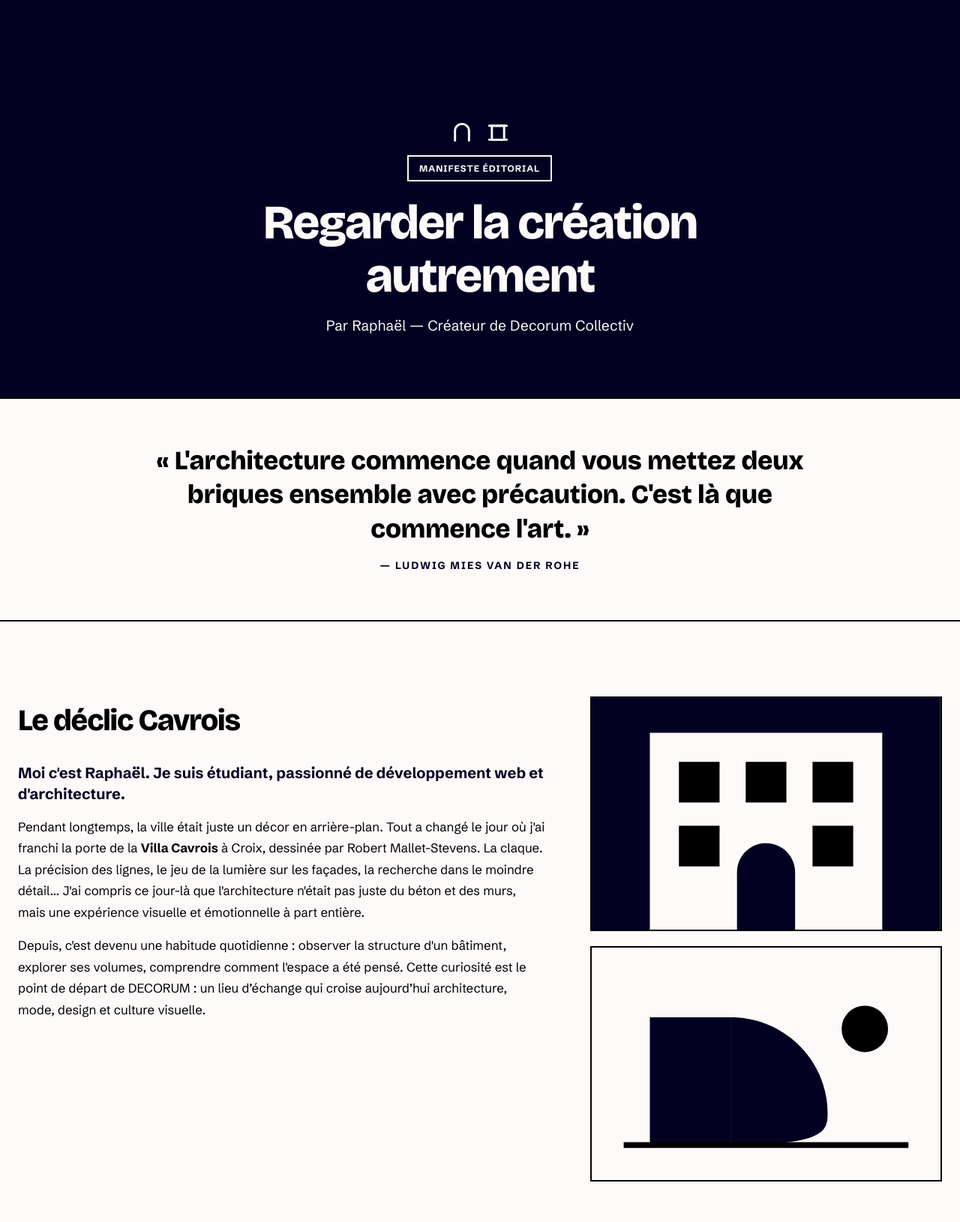
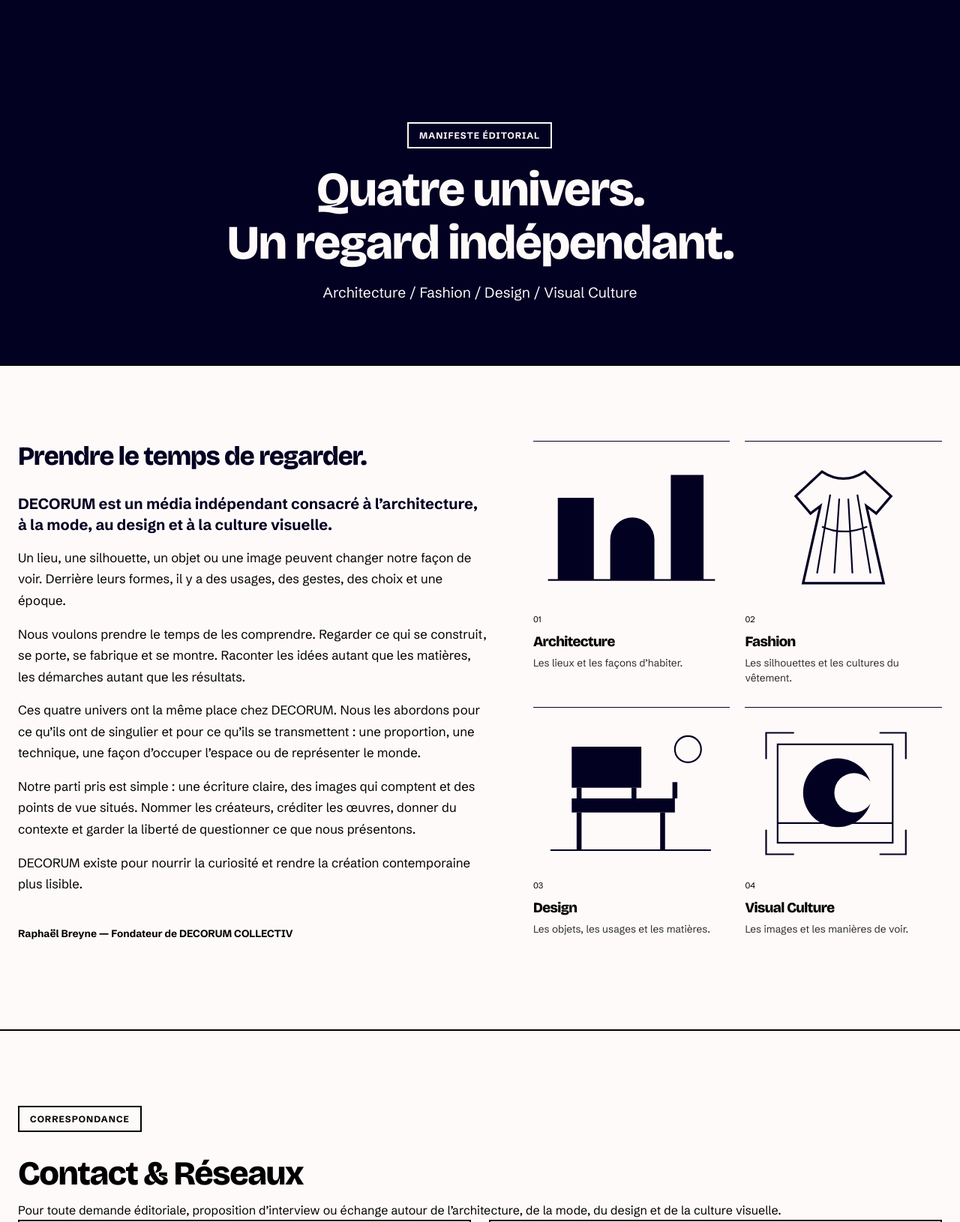
Before and after one commit to akramV2/decorum-collectiv, a website: page index.html in a window 1280 px wide. Shown: the part 2618-4248 px from the top of the page at 75% size. Drawn offline with nearby package versions, Linux system fonts and the light colour scheme; no server answers.

Commit message:
Rewrite DECORUM manifesto around four equal editorial universes

```diff
--- a/index.html
+++ b/index.html
@@ -106,123 +106,25 @@
     </div>
   </section>
 
-  <!-- SECTION MANIFESTO INTÉGRÉE -->
-  <section id="manifesto" class="manifesto-section">
-    <!-- HERO BANNER MANIFESTO -->
-    <div class="manifesto-hero">
-      <div class="container manifesto-hero-content">
-        <div style="display: flex; justify-content: center; gap: 20px; margin-bottom: 16px;">
-          <!-- ICÔNE 1 : ARCHE -->
-          <svg width="28" height="28" viewBox="0 0 24 24" fill="none" stroke="var(--color-bg)" stroke-width="2.5" stroke-linecap="round" stroke-linejoin="round">
-            <path d="M4 21V10a8 8 0 1 1 16 0v11"/>
-          </svg>
-          <!-- ICÔNE 4 : CADRE / LINTEAU -->
-          <svg width="28" height="28" viewBox="0 0 24 24" fill="none" stroke="var(--color-bg)" stroke-width="2.5" stroke-linecap="round" stroke-linejoin="round">
-            <line x1="2" y1="4" x2="22" y2="4"/>
-            <line x1="2" y1="20" x2="22" y2="20"/>
-            <rect x="5" y="4" width="14" height="16"/>
-          </svg>
-        </div>
-        <span class="tag-outline">MANIFESTE ÉDITORIAL</span>
-        <h2 class="manifesto-hero-title">Regarder la création autrement</h2>
-        <p class="manifesto-hero-subtitle">Par Raphaël — Créateur de Decorum Collectiv</p>
+  <!-- MANIFESTE ÉDITORIAL -->
+  <section id="manifesto" class="manifesto-section" aria-labelledby="manifesto-title">
+    <div class="manifesto-hero"><div class="container manifesto-hero-content">
+      <span class="tag-outline">MANIFESTE ÉDITORIAL</span>
+      <h2 id="manifesto-title" class="manifesto-hero-title">Quatre univers.<br>Un regard indépendant.</h2>
+      <p class="manifesto-hero-subtitle">Architecture / Fashion / Design / Visual Culture</p>
+    </div></div>
+    <div class="about-section"><div class="container about-grid manifesto-reading">
+      <div class="about-text"><h3>Prendre le temps de regarder.</h3>
+        <p class="lead-text">DECORUM est un média indépendant consacré à l’architecture, à la mode, au design et à la culture visuelle.</p>
+        <p>Un lieu, une silhouette, un objet ou une image peuvent changer notre façon de voir. Derrière leurs formes, il y a des usages, des gestes, des choix et une époque.</p>
+        <p>Nous voulons prendre le temps de les comprendre. Regarder ce qui se construit, se porte, se fabrique et se montre. Raconter les idées autant que les matières, les démarches autant que les résultats.</p>
+        <p>Ces quatre univers ont la même place chez DECORUM. Nous les abordons pour ce qu’ils ont de singulier et pour ce qu’ils se transmettent : une proportion, une technique, une façon d’occuper l’espace ou de représenter le monde.</p>
+        <p>Notre parti pris est simple : une écriture claire, des images qui comptent et des points de vue situés. Nommer les créateurs, créditer les œuvres, donner du contexte et garder la liberté de questionner ce que nous présentons.</p>
+        <p>DECORUM existe pour nourrir la curiosité et rendre la création contemporaine plus lisible.</p>
+        <p class="manifesto-signature">Raphaël Breyne — Fondateur de DECORUM COLLECTIV</p>
       </div>
-    </div>
-
-    <!-- CITATION CENTRALE -->
-    <div class="manifesto-quote-banner">
-      <div class="container">
-        <blockquote>
-          « L'architecture commence quand vous mettez deux briques ensemble avec précaution. C'est là que commence l'art. »
-        </blockquote>
-        <cite>— Ludwig Mies van der Rohe</cite>
-      </div>
-    </div>
-
-    <!-- GENÈSE DU PROJET & ILLUSTRATIONS SUR MESURE -->
-    <div class="about-section">
-      <div class="container about-grid">
-        <div class="about-text">
-          <h2>Le déclic Cavrois</h2>
-          <p class="lead-text">
-            Moi c'est Raphaël. Je suis étudiant, passionné de développement web et d'architecture.
-          </p>
-          <p>
-            Pendant longtemps, la ville était juste un décor en arrière-plan. Tout a changé le jour où j'ai franchi la porte de la <strong>Villa Cavrois</strong> à Croix, dessinée par Robert Mallet-Stevens. La claque. La précision des lignes, le jeu de la lumière sur les façades, la recherche dans le moindre détail... J'ai compris ce jour-là que l'architecture n'était pas juste du béton et des murs, mais une expérience visuelle et émotionnelle à part entière.
-          </p>
-          <p>
-            Depuis, c'est devenu une habitude quotidienne : observer la structure d'un bâtiment, explorer ses volumes, comprendre comment l'espace a été pensé. Cette curiosité est le point de départ de DECORUM : un lieu d’échange qui croise aujourd’hui architecture, mode, design et culture visuelle.
-          </p>
-        </div>
-
-        <!-- BLOC DEUX ILLUSTRATIONS GÉOMÉTRIQUES VECTORISÉES -->
-        <div class="illustrations-container" style="display: flex; flex-direction: column; gap: 20px;">
-
-          <!-- ILLUSTRATION 1 : BÂTIMENT À PORTE BLEUE -->
-          <div class="illustration-card" style="border: 2px solid var(--encre);">
-            <svg viewBox="0 0 300 200" width="100%" height="auto" xmlns="http://www.w3.org/2000/svg" style="display: block;">
-              <rect width="300" height="200" fill="var(--color-editorial)"/>
-              <rect x="50" y="30" width="200" height="170" fill="var(--color-bg)"/>
-              <!-- Rangée fenêtres haut -->
-              <rect x="75" y="55" width="35" height="35" fill="var(--color-black)"/>
-              <rect x="132.5" y="55" width="35" height="35" fill="var(--color-black)"/>
-              <rect x="190" y="55" width="35" height="35" fill="var(--color-black)"/>
-              <!-- Rangée fenêtres bas -->
-              <rect x="75" y="110" width="35" height="35" fill="var(--color-black)"/>
-              <rect x="190" y="110" width="35" height="35" fill="var(--color-black)"/>
-              <!-- Arche de porte bleue -->
-              <path d="M125 150 C125 136.2 136.2 125 150 125 C163.8 125 175 136.2 175 150 V200 H125 Z" fill="var(--color-editorial)"/>
-            </svg>
-          </div>
-
-          <!-- ILLUSTRATION 2 : MAQUETTE ET SOLEIL -->
-          <div class="illustration-card" style="border: 2px solid var(--encre);">
-            <svg viewBox="0 0 300 200" width="100%" height="auto" xmlns="http://www.w3.org/2000/svg" style="display: block;">
-              <rect width="300" height="200" fill="var(--color-bg)"/>
-              <!-- Carré bleu -->
-              <rect x="50" y="60" width="70" height="110" fill="var(--color-editorial)"/>
-              <!-- Demi-cercle corail -->
-              <path d="M120 60 C165.8 60 203 97.2 203 143 C203 158.5 198.8 170 120 170 V60 Z" fill="var(--color-accent-primary)"/>
-              <!-- Soleil noir -->
-              <circle cx="235" cy="70" r="20" fill="var(--color-black)"/>
-              <!-- Ligne de sol -->
-              <line x1="30" y1="170" x2="270" y2="170" stroke="var(--color-black)" stroke-width="5" stroke-linecap="square"/>
-            </svg>
-          </div>
-
-        </div>
-      </div>
-    </div>
-
-    <!-- PILIERS -->
-    <div class="manifesto-principles container">
-      <h2 style="font-family: var(--font-title); text-align: center; font-size: 2.2rem; margin-top: 60px; margin-bottom: 48px; color: var(--encre);">Ce qu'on cherche à faire</h2>
-      <div class="principles-grid">
-        <article class="principle-card">
-          <span class="principle-number">01</span>
-          <h3>Partager une vision</h3>
-          <p>Créer un espace pour observer les formes, comprendre les objets, les vêtements, les lieux et les images qui composent notre quotidien.</p>
-        </article>
-
-        <article class="principle-card">
-          <span class="principle-number">02</span>
-          <h3>Sortir du jargon</h3>
-          <p>Parler de création de manière claire, directe et visuelle. Donner les clés pour lire un volume, une silhouette, un objet ou une image.</p>
-        </article>
-
-        <article class="principle-card">
-          <span class="principle-number">03</span>
-          <h3>Aller plus loin qu'Insta</h3>
-          <p>Ne pas se contenter d'une jolie photo sur un réseau social. Raconter l’histoire d’une œuvre, l’intention derrière une forme et le contexte de sa création.</p>
-        </article>
-
-        <article class="principle-card">
-          <span class="principle-number">04</span>
-          <h3>Création indépendante</h3>
-          <p>Un média 100 % fait maison, pensé et codé pour offrir une vraie pause de lecture, propre et sans distractions.</p>
-        </article>
-      </div>
-    </div>
+      <nav class="manifesto-worlds" aria-label="Les quatre univers de DECORUM"><a class="manifesto-world" href="architecture.html"><img src="assets/brand/illustration-architecture.svg" alt="" width="240" height="180" loading="lazy"><span class="manifesto-world-number">01</span><h3>Architecture</h3><p>Les lieux et les façons d’habiter.</p></a><a class="manifesto-world" href="fashion.html"><img src="assets/brand/illustration-fashion.svg" alt="" width="240" height="180" loading="lazy"><span class="manifesto-world-number">02</span><h3>Fashion</h3><p>Les silhouettes et les cultures du vêtement.</p></a><a class="manifesto-world" href="design.html"><img src="assets/brand/illustration-design.svg" alt="" width="240" height="180" loading="lazy"><span class="manifesto-world-number">03</span><h3>Design</h3><p>Les objets, les usages et les matières.</p></a><a class="manifesto-world" href="visual-culture.html"><img src="assets/brand/illustration-visual-culture.svg" alt="" width="240" height="180" loading="lazy"><span class="manifesto-world-number">04</span><h3>Visual Culture</h3><p>Les images et les manières de voir.</p></a></nav>
+    </div></div>
   </section>
 
   <!-- SECTION CONTACT -->
--- a/style.css
+++ b/style.css
@@ -1413,3 +1413,15 @@
 .btn-delete:hover { background: var(--color-background); color: var(--color-primary); text-decoration: underline; }
 .map-section .leaflet-control-attribution a { color: var(--color-primary); }
 .map-section .leaflet-popup-content :focus-visible { outline-color: var(--color-primary); }
+
+/* Four equal editorial universes in the manifesto. */
+.manifesto-reading .about-text h3 { font-family: var(--font-title); font-size: clamp(1.6rem,3vw,2.2rem); color: var(--color-primary); line-height: 1.2; margin-bottom: 28px; }
+.manifesto-worlds { display:grid; grid-template-columns:repeat(2,minmax(0,1fr)); gap:28px 20px; }
+.manifesto-world { display:block; border-top:1px solid var(--color-primary); padding-top:16px; }
+.manifesto-world img { width:100%; height:auto; }
+.manifesto-world-number { display:block; font-size:.7rem; margin-top:16px; }
+.manifesto-world h3 { font-family:var(--font-title); font-size:1.2rem; line-height:1.2; margin:8px 0; }
+.manifesto-world p { color:var(--color-secondary); font-size:.85rem; line-height:1.5; }
+.manifesto-world:hover h3 { text-decoration:underline; text-underline-offset:5px; }
+.manifesto-signature { padding-top:24px; font-weight:700; font-size:.85rem !important; }
+@media(min-width:769px) { .manifesto-reading { grid-template-columns:1.15fr 1fr; gap:60px; } }
```
Also changed, not shown: assets/brand/illustration-architecture.svg (added), assets/brand/illustration-design.svg (added), assets/brand/illustration-fashion.svg (added), assets/brand/illustration-visual-culture.svg (added).
